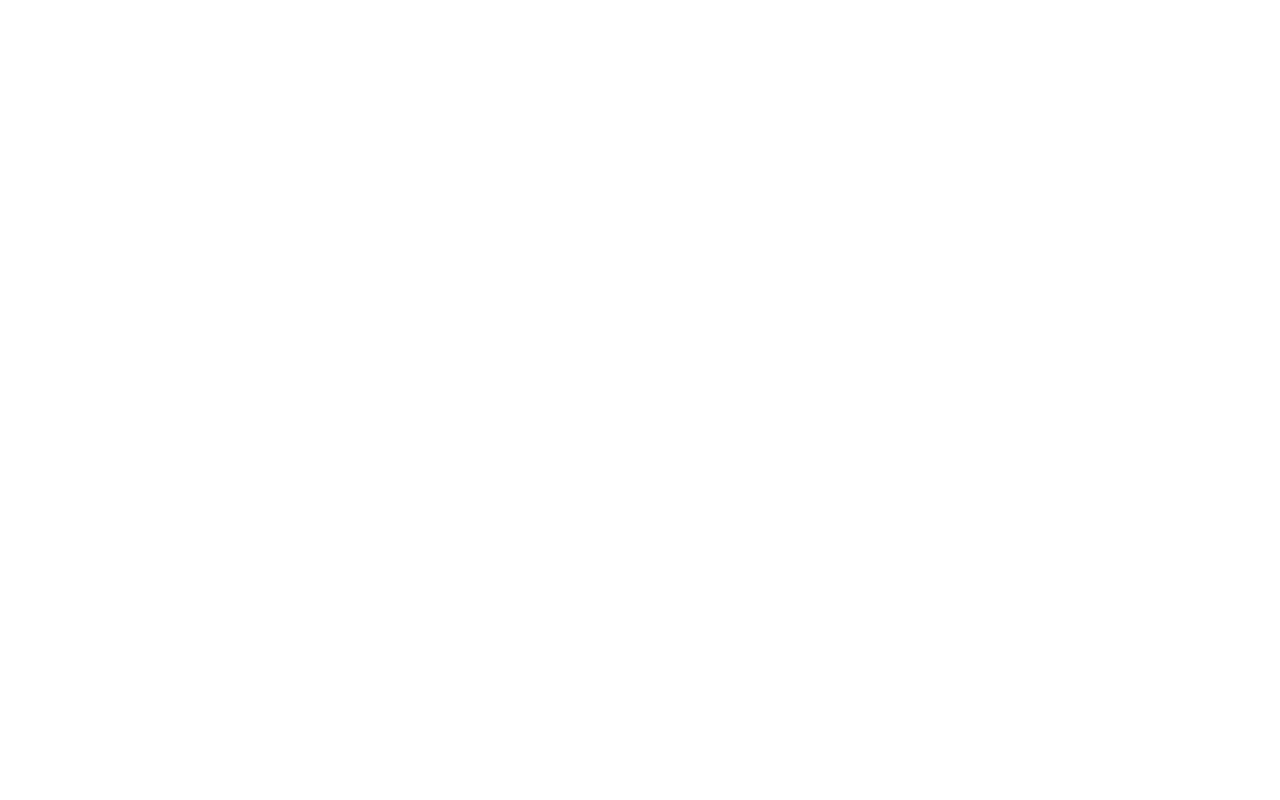
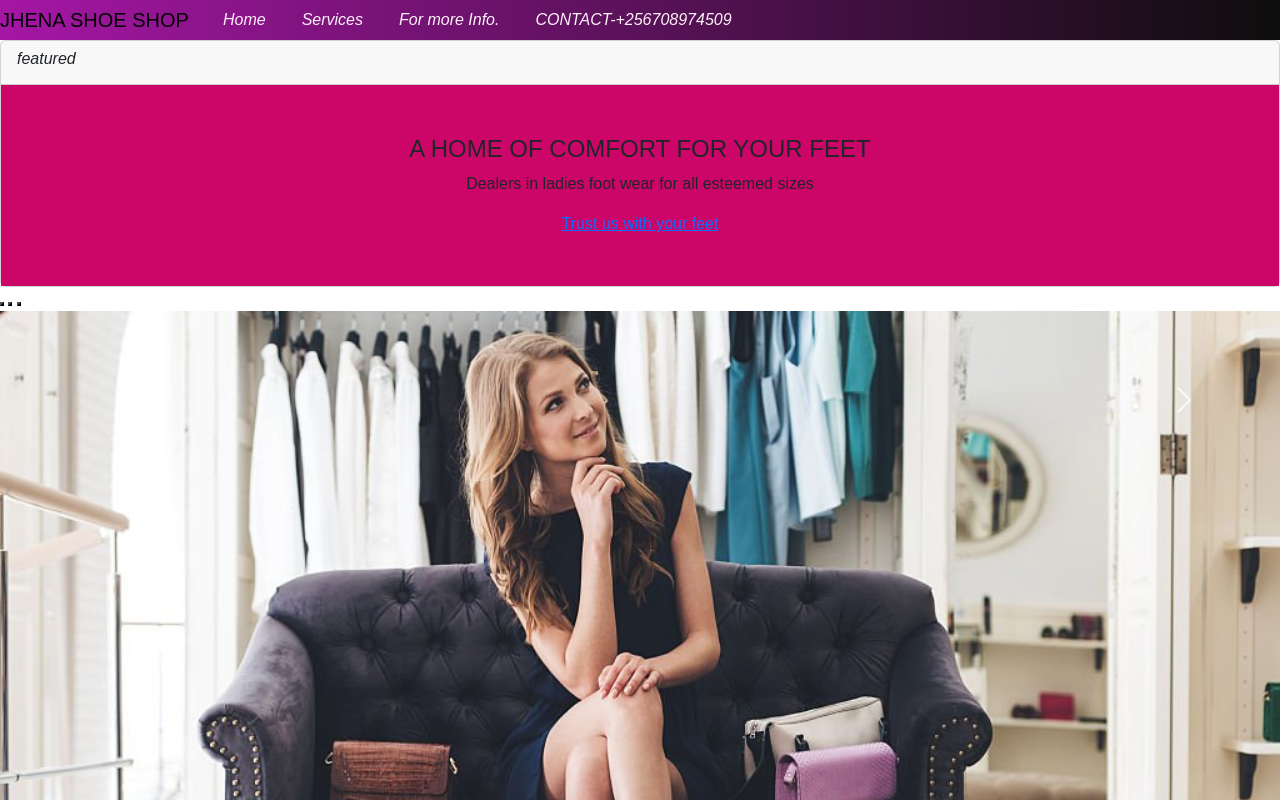
Before and after one commit to nakakande-jennifer-ws/coursework-1, a plain HTML site: page Bootstrap.html in a window 1280 px wide. Shown: the top 800 px of the page. Drawn offline with nearby package versions, Linux system fonts and the light colour scheme.

Commit message:
coursework

```diff
--- a/Bootstrap.html
+++ b/Bootstrap.html
@@ -3,9 +3,123 @@
 <head>
     <meta charset="UTF-8">
     <meta name="viewport" content="width=device-width, initial-scale=1.0">
-    <title>Document</title>
+    <title>SHOE SHOP</title>
+    <link href="https://cdn.jsdelivr.net/npm/bootstrap@5.3.2/dist/css/bootstrap.min.css" rel="stylesheet">
+    <link rel="stylesheet" href="bootstrap.css">
 </head>
+<style>
+    .container-fluid{
+      background-color: rgb(102, 24, 148);
+    }
+    .card-body{
+      background-color: rgb(204, 6, 105);
+      text-align: center;
+      padding: 50px 50px 50px 50px ;
+    }
+    .word{
+      color: #080808;
+    }
+
+  </style>
 <body>
+    <nav class="navbar navbar-expand-lg navbar-light">
+    <a class="navbar-brand" href="#">JHENA SHOE SHOP</a>
+    <button class="navbar-toggler" type="button" data-bs-toggle="collapse" data-target="#navbar Nav" aria-controls="navbarNavAltMarkup" aria-expanded="false" aria-label="Toggle navigation">
+    </button>
+    <div class="collapse navbar-collapse" id="navbar">
+      <ul class="navbar-nav ml-auto">
+        <li class="nav-item active">
+            <a class="nav-link" href="#"><i>Home</i></a>
+        </li>
+        <li class="nav-item">
+           <a class="nav-link" href="#"><i>Services</i></a>
+        </li>
+        <li class="nav-item">
+            <a class="nav-link" href="#"><i>For more Info.</i></a>
+        </li>
+        <li class="nav-item">
+            <a class="nav-link disabled" href="#"><i>CONTACT-+256708974509</i></a>
+        </li>
+      <ul>
+  </div>
+</nav>
+    </nav>
+    <div class="card">
+        <div class="card-header">
+           <h6><i>featured</i></h6>
+        </div>
+        <div class="card-body">
+            <h4 class="card-title">A HOME OF COMFORT FOR YOUR FEET</h4>
+            <p class="card-text">Dealers in ladies foot wear for all esteemed sizes</p>
+            <a href="#">Trust us with your feet</a>
+        </div>
+    </div>
+    <div id="carouselExampleDark" class="corousel carousel-dark slide">
+        <div class="coursel-indicators">
+            <button type="button" data-bs-target="carouselExampleDark" data-bs-slide-to="0" class="active" aria-current="true" aria-label="slide1"></button>
+            <button type="button" data-bs-target="carouselExampleDark" data-bs-slide-to="1" aria-label="slide 2"></button>
+            <button type="button" data-bs-target="carouselExampleDark" data-bs-slide-to="2" aria-label="slide 3"></button>
+        </div>
+        <div class="carousel-inner">
+            <div class="carousel-item active" data-bs-interval="5000">
+                <img src="./all.jpg" class="d-block w-100" alt="...">
+                <div class="carousel-caption d-none d-md-block">
+                    <div class="words">
+                        <h3>ELEGANT FOOTWEAR</h3>
+                        <P><h4>Look smart with us</h4></P>
+                    </div>
+                </div>
+            </div>
+            </div>
+        </div>
+        <button class="carousel-control-next" type="button" data-bs-target="#carouselExampleDark" data-bs-slide="prev">
+            <span class="carousel-control-next-icon" aria-hidden="true"></span>
+            <span class="visually-hidden">previous</span>
+        </button>
+        <button class="carousel-control-next" type="button" data-bs-target="#carouselExampleDark" data-bs-slide="next">
+            <span class="carousel-control-next-icon" aria-hidden="true"></span>
+            <span class="visually-hidden">next</span>
+        </button>
+    </div>
 
+
+
+
+
+
+
+
+
+
+
+
+
+
+
+
+
+
+
+
+
+
+
+
+
+
+
+
+
+
+
+
+
+
+
+
+
+
+
+    <script src="https://cdn.jsdelivr.net/npm/bootstrap@5.3.2/dist/js/bootstrap.bundle.min.js"></script>
 </body>
 </html>
```
